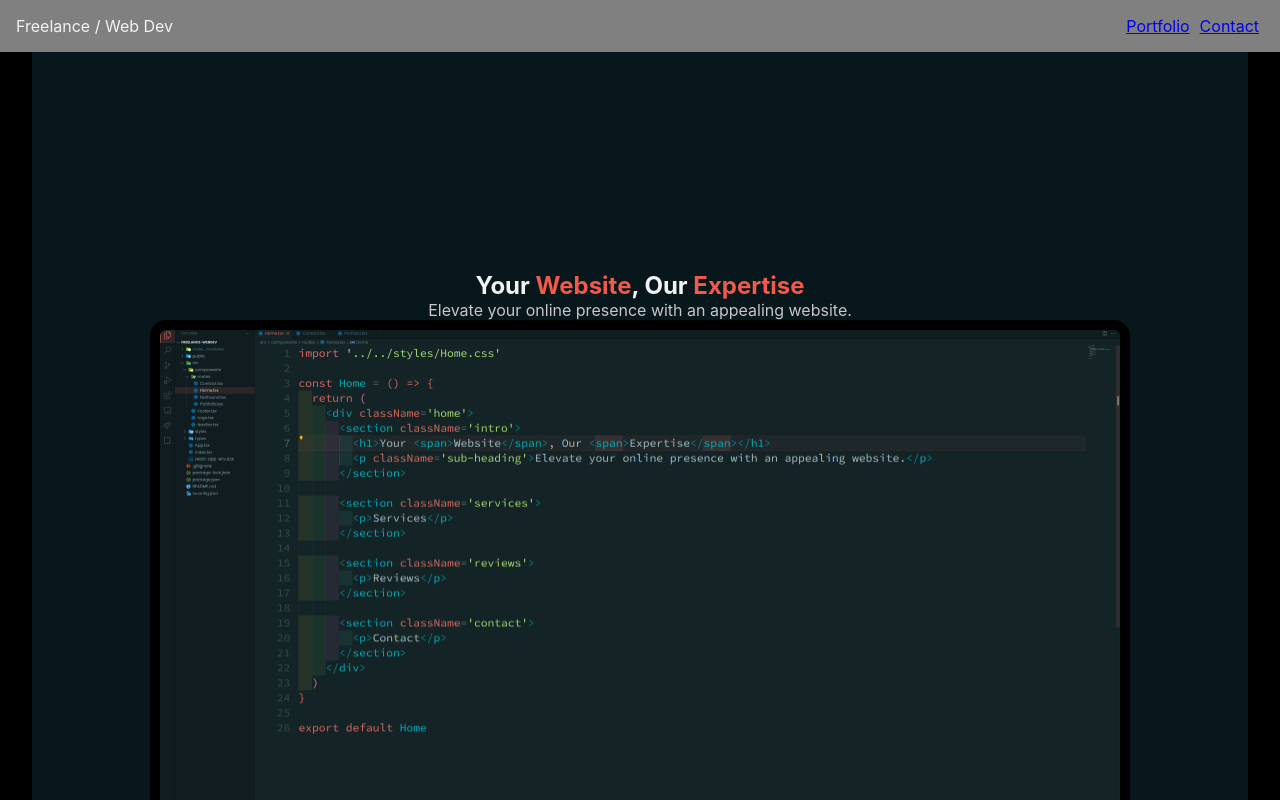
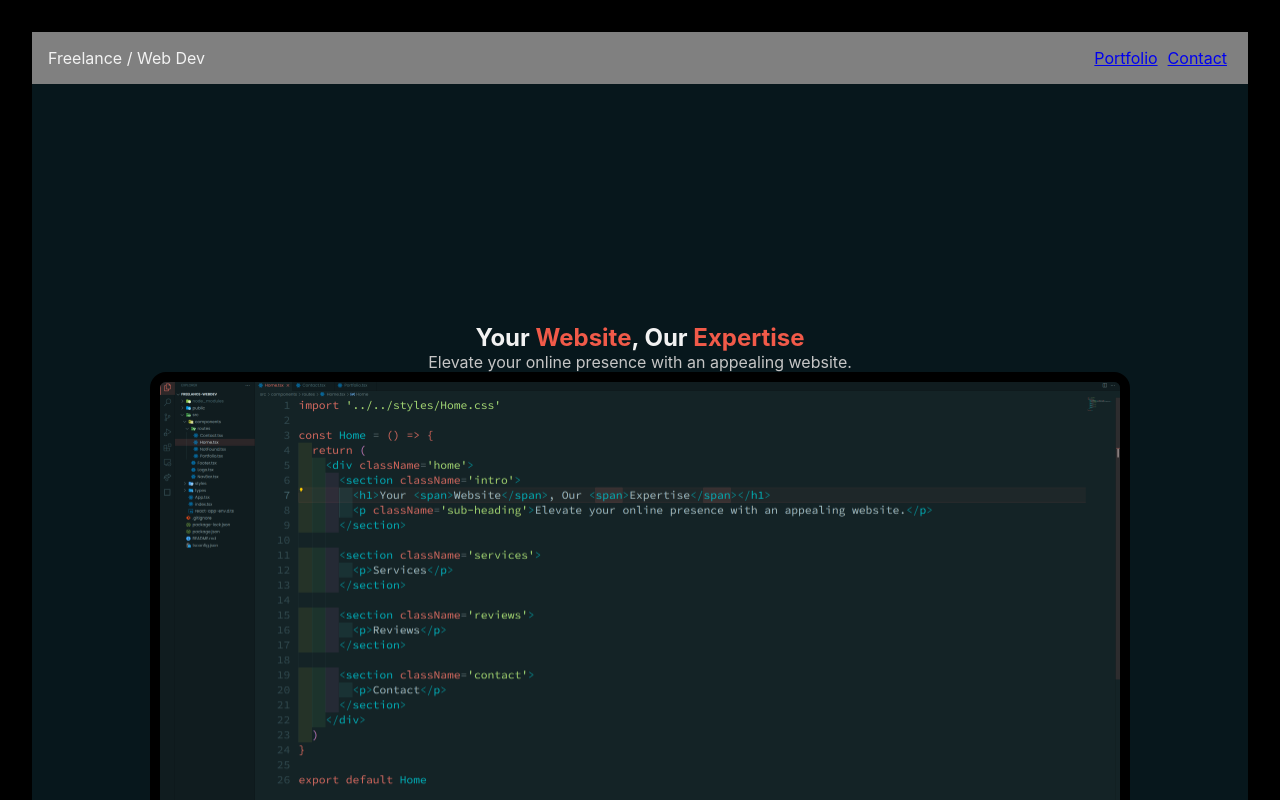
Before and after one commit to venoblin/freelance-webdev, a React (Create React App) app: page / in a window 1280 px wide. Shown: the top 800 px of the page. Built offline with nearby package versions, Linux system fonts and the light colour scheme.

Commit message:
modified styles

```diff
--- a/src/styles/App.css
+++ b/src/styles/App.css
@@ -1,3 +1,4 @@
-.app main {
+.app {
+  position: relative;
   padding: 2rem;
 }/*# sourceMappingURL=App.css.map */
--- a/src/styles/App.scss
+++ b/src/styles/App.scss
@@ -1,7 +1,7 @@
 @import './vars/variables.scss';
 
 .app {
-  main {
-    padding: 2rem;
-  }
+  position: relative;
+  padding: 2rem;
+
 }
--- a/src/styles/NavBar.css
+++ b/src/styles/NavBar.css
@@ -1,6 +1,6 @@
 .main-nav {
   background: grey;
-  position: fixed;
+  position: sticky;
   top: 0;
   left: 0;
   display: flex;
--- a/src/styles/NavBar.scss
+++ b/src/styles/NavBar.scss
@@ -1,6 +1,6 @@
 .main-nav {
   background: grey;
-  position: fixed;
+  position: sticky;
   top: 0;
   left: 0;
   display: flex;
```
Also changed, not shown: 2 other files (tests, documents, lock files or other folders).
